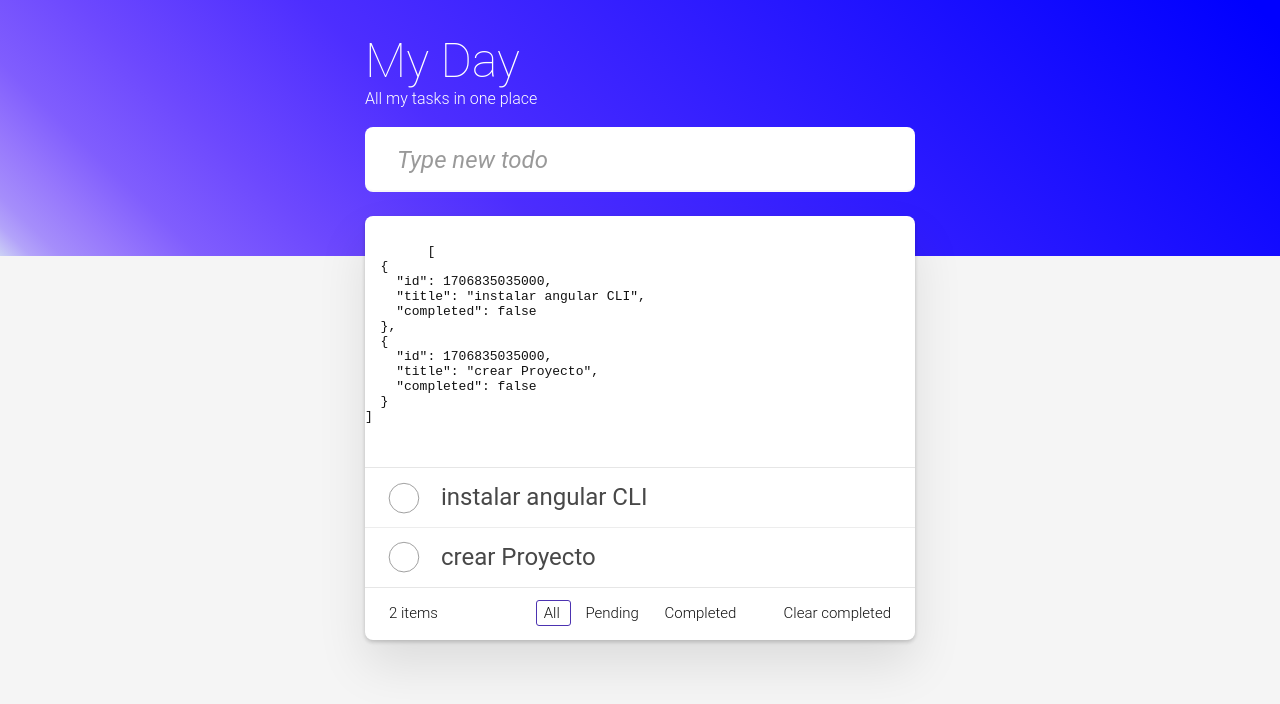
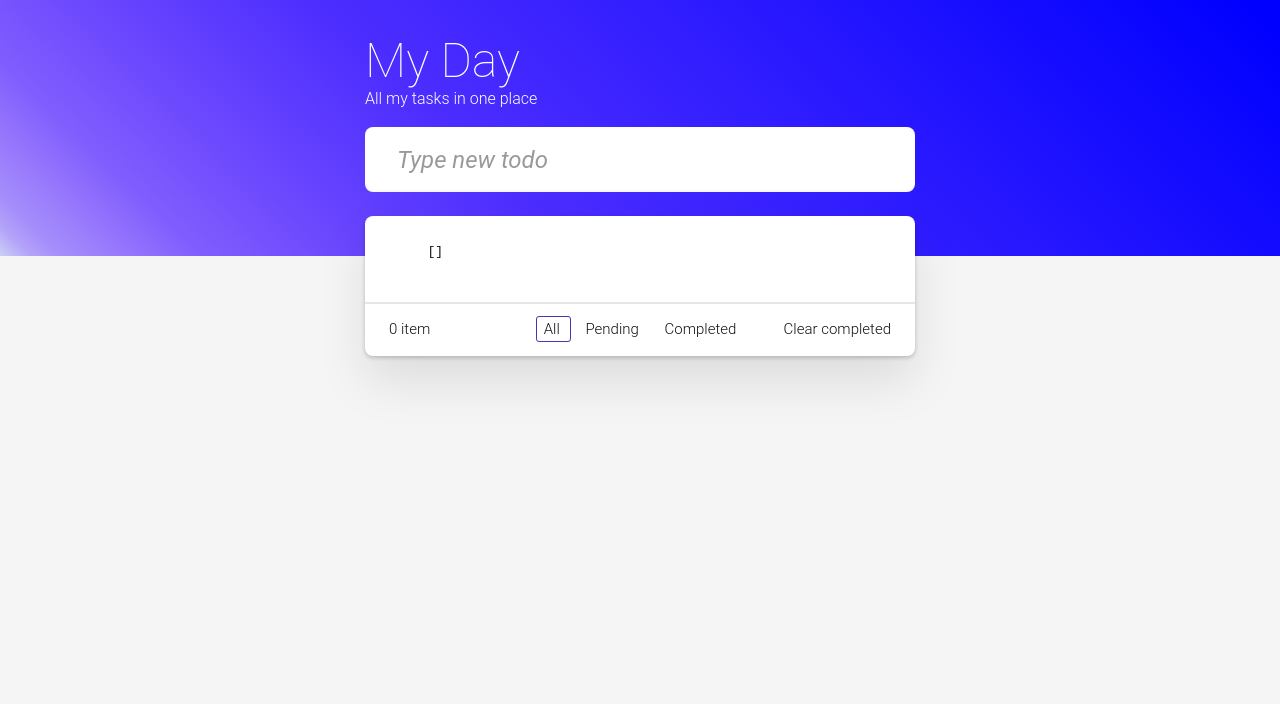
Before and after one commit to MrPerales/CursoAngular-, an Angular app: page / in a window 1280 px wide. Shown: the top 704 px of the page. Built offline with nearby package versions, Linux system fonts and the light colour scheme.

Commit message:
add: effect to add the tasks on localStorage

```diff
--- a/src/app/pages/home/home.component.ts
+++ b/src/app/pages/home/home.component.ts
@@ -1,4 +1,11 @@
-import { Component, computed, signal } from '@angular/core';
+import {
+  Component,
+  Injector,
+  computed,
+  effect,
+  inject,
+  signal,
+} from '@angular/core';
 import { CommonModule } from '@angular/common';
 import { task } from '../../models/task.model';
 import { FormControl, ReactiveFormsModule, Validators } from '@angular/forms';
@@ -11,18 +18,7 @@ import { FormControl, ReactiveFormsModule, Validators } from '@angular/forms';
   styleUrl: './home.component.css',
 })
 export class HomeComponent {
-  tasks = signal<task[]>([
-    {
-      id: Date.now(),
-      title: 'instalar angular CLI',
-      completed: false,
-    },
-    {
-      id: Date.now(),
-      title: 'crear Proyecto',
-      completed: false,
-    },
-  ]);
+  tasks = signal<task[]>([]);
   // ('valor por defecto', {opciones} )
   taskControl = new FormControl('', {
     nonNullable: true,
@@ -47,6 +43,27 @@ export class HomeComponent {
     // filter all
     return tasks;
   });
+  injector = inject(Injector);
+  ngOnInit() {
+    const tasksLocalStorage = localStorage.getItem('tasks');
+    if (tasksLocalStorage) {
+      const tasks = JSON.parse(tasksLocalStorage);
+      // guardamos en el estado de task
+      this.tasks.set(tasks);
+    }
+    this.trakTasks();
+  }
+  trakTasks() {
+    //se utiliza injector solo cuando el efect no esta en el constructor
+    effect(
+      () => {
+        const tasks = this.tasks();
+        console.log(tasks);
+        localStorage.setItem('tasks', JSON.stringify(tasks));
+      },
+      { injector: this.injector }
+    );
+  }
 
   validateControl() {
     // trim() elimina espacios
```
